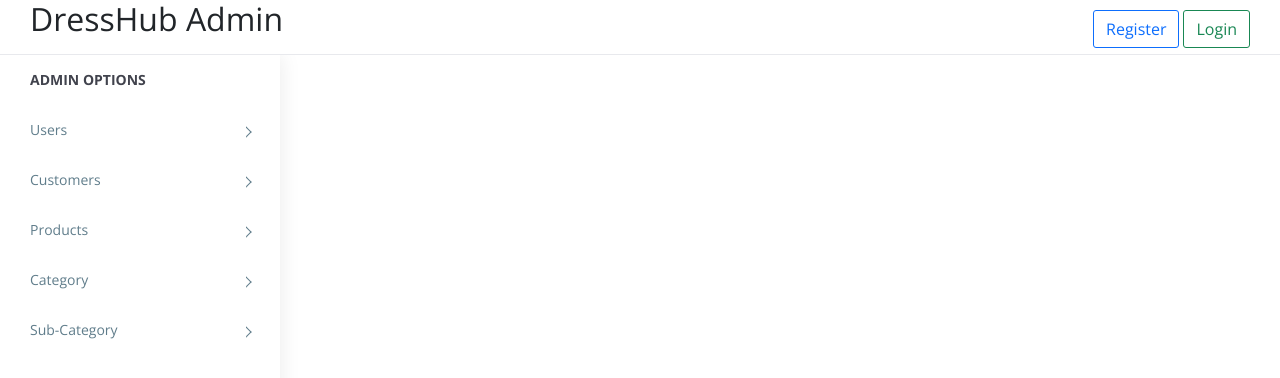
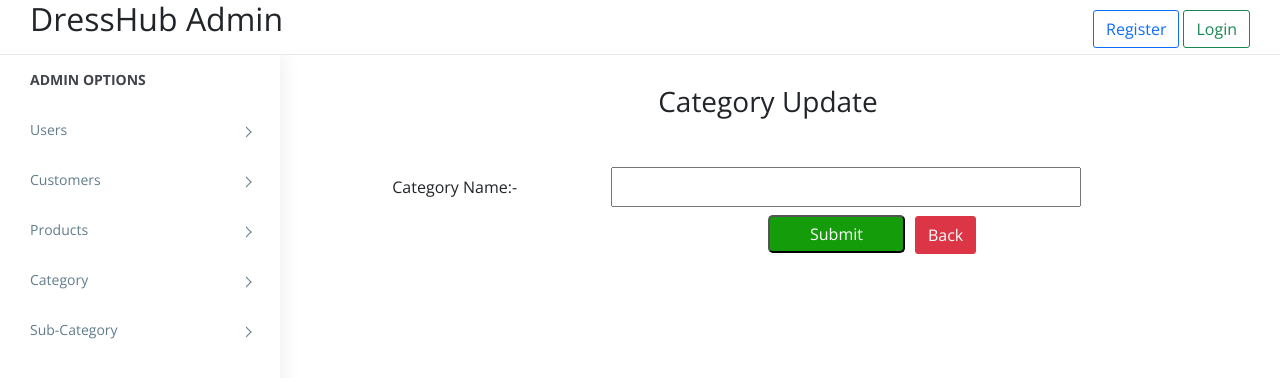
Before and after one commit to hsahu4012/admin, a React (Create React App) app: page /categoryUpdate/1 in a window 1280 px wide. Shown: the top 378 px of the page. Built offline with nearby package versions, Linux system fonts and the light colour scheme; no server answers.

Commit message:
categoryADD

```diff
--- a/src/App.tsx
+++ b/src/App.tsx
@@ -39,6 +39,10 @@ import SubjectUpdate from './components/admin/SubjectUpdate';
 import CustomerDetails from './components/customer/CustomerDetails';
 import CustomerCreate from './components/customer/CustomerCreate';
 import CustomerUpdate from './components/customer/CustomerUpdate';
+//category routes
+import CategoryDetails from './components/category/CategoryDetails';
+import CategoryCreate from './components/category/CategoryCreate';
+import CategoryUpdate from './components/category/CategoryUpdate';
 
 function App() {
 
@@ -91,6 +95,10 @@ function App() {
                     <Route path='/subjectslist' element={<SubjectList />} />
                     <Route path='/subjectadd' element={<SubjectAdd />} />
                     <Route path='/subjectedit/:id' element={<SubjectUpdate />} />
+
+                    <Route path='/categoryDetails' element={<CategoryDetails />} />
+                  <Route path='/categoryCreate' element={<CategoryCreate />} />
+                  <Route path='/categoryUpdate/:id' element={<CategoryUpdate />} />
                     <Route path='/' element={<DashboardAdmin />} />
                   </Routes>
                 </div>
--- /dev/null
+++ b/src/components/category/Category.css
@@ -0,0 +1,16 @@
+
+.hey{
+    margin-left: 50%;
+}
+.hey button{
+    background-color: rgb(21, 156, 11);
+    color: #fff;
+    padding: 5px 40px;
+    border-radius: 5px;
+}
+.hey button:hover{
+    background-color: rgb(97, 52, 60);
+}
+.back{
+    margin-left: 10px;
+}
--- /dev/null
+++ b/src/components/category/CategoryCreate.jsx
@@ -0,0 +1,39 @@
+import React from 'react'
+import { Formik, Field, Form } from 'formik'
+import { Link, useNavigate } from 'react-router-dom'
+import './Category.css'
+import axios from 'axios'
+
+const CategoryCreate = () => {
+  const navigate = useNavigate();
+  const formValues = {
+    categoryname: "" // Ensure this matches the name used in Field
+  }
+
+  const submitCategory = async (values) => {
+    await axios.post(`${process.env.REACT_APP_API_URL}category/addCategory`, values)
+    console.log(values);
+    navigate('/categoryDetails')
+  }
+
+  return (
+    <>
+      <h3 className='text-center mb-5'>Category Create</h3>
+      <Formik initialValues={formValues} onSubmit={submitCategory}>
+        <Form>
+          <div className='row mb-2'>
+            <label className='col-4 my-2 text-center'>Category Name:-</label>
+            <Field name="categoryname" type="text" className='col-6' required />
+          </div>
+
+          <div className='hey'>
+            <button type='submit' className='btn btn-success'>Submit</button>
+            <Link to='/categoryDetails' className='btn btn-danger back'>Back</Link>
+          </div>
+        </Form>
+      </Formik>
+    </>
+  )
+}
+
+export default CategoryCreate
--- /dev/null
+++ b/src/components/category/CategoryDetails.jsx
@@ -0,0 +1,70 @@
+import React from "react";
+import { useEffect } from "react";
+import { useState } from "react";
+import axios from "axios";
+import { Link } from "react-router-dom";
+
+const CategoryDetails = () => {
+  const [data, setData] = useState([]);
+
+  useEffect(() => {
+    const fetchAllUsers = async () => {
+      try {
+        const res = await axios.get(`${process.env.REACT_APP_API_URL}category/allCategory`);
+        setData(res.data);
+      } catch (err) {
+        console.log(err);
+      }
+    };
+    fetchAllUsers();
+  }, []);
+
+
+  const handleDelete = async (id) => {
+    try {
+      await axios.put(`${process.env.REACT_APP_API_URL}category/romoveCategory/${id}`);
+      console.log(id)
+      window.location.reload()
+    } catch (err) {
+      console.log(err);
+    }
+  };
+
+  return (
+    <div className="container">
+    <h2 className='w-100 d-flex justify-content-center p-3'>Category Details</h2>
+        <div className='row'>
+            <div className='col-md-12'>
+            <p><Link to="/CategoryCreate" className="btn btn-primary">Add New Category</Link></p>
+            <table className="table table-bordered">
+            <thead>
+                <tr>
+                    <th>Sr No.</th>
+                    <th>Category Name</th>
+
+                </tr>
+            </thead>
+            <tbody>
+                {
+                    data.map((user, i) => {
+                        return (
+                            <tr key={i}>
+                                <td>{user.category_id}</td>
+                                <td>{user.categoryname} </td>
+                                <td>
+                                    <Link to={`/categoryUpdate/${user.category_id}`} className="btn btn-warning mx-2">Update</Link>
+                                    <button onClick={()=>handleDelete(user.category_id)} className="btn btn-danger">Delete</button>
+                                </td>
+                            </tr>
+                        )
+                    })
+                }
+            </tbody>
+        </table>
+        </div>
+        </div>
+    </div>
+  );
+};
+
+export default CategoryDetails;
--- /dev/null
+++ b/src/components/category/CategoryUpdate.jsx
@@ -0,0 +1,68 @@
+import React, { useState, useEffect } from 'react'
+import { Formik, Field, Form } from 'formik'
+import { Link, useNavigate, useParams } from 'react-router-dom'
+import './Category.css'
+import axios from 'axios'
+
+const CategoryUpdate = () => {
+
+  const { id } = useParams();
+  const navigate = useNavigate();
+  const [formValues, setFormValues] = useState({
+    categoryname: ""
+
+  })
+
+  useEffect(() => {
+    axios.get(`${process.env.REACT_APP_API_URL}category/getById/${id}`)
+      .then(res => {
+        console.log(res)
+        let obj = {
+          categoryname: res.data[0].categoryname,
+
+        }
+        setFormValues(obj);
+        console.log(res.data[0])
+      })
+      .catch(err => console.log(err))
+  }, [id]);
+
+  // const handleFieldChange = (e) => {
+  //   setFormValues(e.target.value);
+  // };
+
+  const updateCategory = async (values) => {
+    await axios.put(`${process.env.REACT_APP_API_URL}category/updateCategory/${id}`, values)
+    navigate('/categoryDetails')
+  }
+
+  useEffect(() => {
+    console.log('formValues', formValues)
+  }, [formValues])
+
+  return (
+    <>
+      <h3 className='text-center mb-5'>Category Update</h3>
+      <Formik enableReinitialize = {true} initialValues={formValues} onSubmit={(values => updateCategory(values))}>
+        <Form>
+          <div className='row mb-2'>
+            <label className='col-4 my-2 text-center'>Category Name:-</label>
+            <Field name="city" type="text" className='col-6'  />
+          </div>
+
+          <div className='hey'>
+            <button type='submit'>Submit</button>
+            <Link to='/categoryDetails' className='btn btn-danger back'>Back</Link>
+          </div>
+
+
+        </Form>
+      </Formik>
+    </>
+  )
+}
+
+
+
+
+export default CategoryUpdate;
--- a/src/components/shared/LeftPanel.js
+++ b/src/components/shared/LeftPanel.js
@@ -36,7 +36,7 @@ const LeftPanel = () => {
                                         <li className="menu-item-has-children dropdown"><Link to='/userslist'>Users</Link></li>
                                         <li className="menu-item-has-children dropdown"><Link to='/customerDetails'>Customers</Link></li>
                                         <li className="menu-item-has-children dropdown"><Link to='/productslist'>Products</Link></li>
-                                        <li className="menu-item-has-children dropdown"><Link to='/categorylist'>Category</Link></li>
+                                        <li className="menu-item-has-children dropdown"><Link to='/categoryDetails'>Category</Link></li>
                                         <li className="menu-item-has-children dropdown"><Link to='/subcategorylist'>Sub-Category</Link></li>
 
                                         {/* <li className="menu-title">Student Options</li>
```
